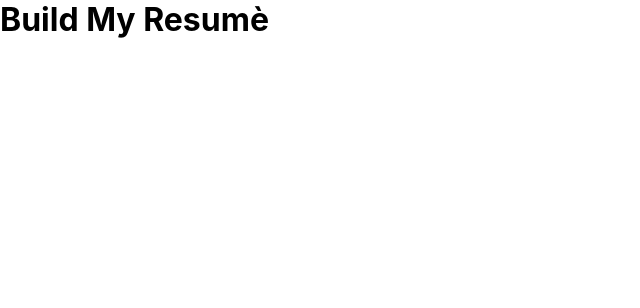
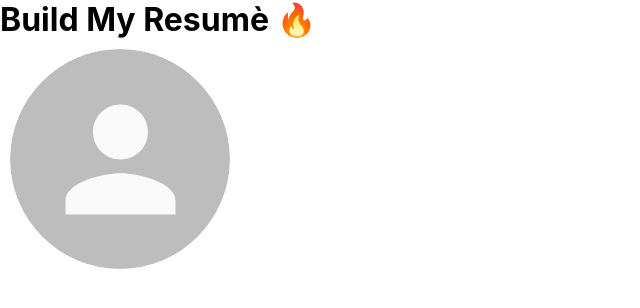
Before and after one commit to Praharsh99/buildmyresume, a React (Create React App) app: page / in a window 1280 px wide. Shown: the top 308 px of the page, without its empty margins (0-640 px from the left). Built offline with nearby package versions, Linux system fonts and the light colour scheme.

Commit message:
Created the profile picture component and alos the functionality of adding the picture

```diff
--- a/package.json
+++ b/package.json
@@ -3,6 +3,8 @@
   "version": "0.1.0",
   "private": true,
   "dependencies": {
+    "@material-ui/core": "^4.11.0",
+    "@material-ui/icons": "^4.9.1",
     "@testing-library/jest-dom": "^4.2.4",
     "@testing-library/react": "^9.5.0",
     "@testing-library/user-event": "^7.2.1",
--- a/src/App.css
+++ b/src/App.css
@@ -1,2 +1,8 @@
 .app {
 }
+
+/* background: #3083dc; */
+/* background: #e76650; */
+/* background: #bb3d76; */
+/* background: #4fb298; */
+/* background: #bababa; */
--- a/src/App.js
+++ b/src/App.js
@@ -1,11 +1,14 @@
 import React from 'react';
+
+import ProfilePicture from './components/profile-picture/profile-picture.component';
 
 import './App.css';
 
 function App() {
   return (
     <div className="app">
-      <h1>Build My Resumè</h1>
+      <h1>Build My Resumè {'🔥'}</h1>
+      <ProfilePicture />
     </div>
   );
 }
--- /dev/null
+++ b/src/components/profile-picture/profile-picture.component.jsx
@@ -0,0 +1,69 @@
+import React, { useState } from 'react';
+
+import { Avatar } from '@material-ui/core';
+import CameraAltIcon from '@material-ui/icons/CameraAlt';
+
+import './profile-picture.styles.css';
+
+const ProfilePicture = ({ profilePictureURL }) => {
+  const [imageUrl, setImageURL] = useState(null);
+
+  const style = {
+    backgroundImage: `url(${imageUrl})`,
+  };
+
+  const handleClick = () => {
+    const imageInput = document.createElement('input');
+    imageInput.type = 'file';
+    imageInput.multiple = false;
+    imageInput.accept = 'image/*';
+
+    imageInput.click();
+
+    imageInput.onchange = () => {
+      const uploadedImage = imageInput.files[0];
+
+      if (
+        uploadedImage.type.includes('image/') &&
+        uploadedImage.size <= 5242880
+      ) {
+        const blob = new Blob([uploadedImage]);
+        const imageUrl = URL.createObjectURL(blob);
+
+        setImageURL(imageUrl);
+      } else {
+        alert('The selected file should an image and should not exceed 5MB');
+      }
+    };
+  };
+
+  return (
+    <div className="profilepicture" onClick={handleClick}>
+      {imageUrl ? (
+        <div style={style} className="profilepicture__background"></div>
+      ) : (
+        <Avatar />
+      )}
+      <div className="profilepicture__overlay">
+        <CameraAltIcon />
+        <span>Choose an image</span>
+      </div>
+    </div>
+  );
+};
+
+export default ProfilePicture;
+
+// const fileInput = document.createElement('input');
+//   fileInput.type = 'file';
+//   fileInput.multiple = false;
+//   fileInput.accept = 'image/*';
+
+//   fileInput.click();
+
+//   fileInput.onchange = () => {
+//     const uploadedImage = fileInput.files[0];
+
+//     if (validImageTypes.includes(uploadedImage.type)) {
+//       const blob = new Blob([fileInput.files[0]]);
+//       const imageUrl = URL.createObjectURL(blob);
--- /dev/null
+++ b/src/components/profile-picture/profile-picture.styles.css
@@ -0,0 +1,51 @@
+.profilepicture {
+  position: relative;
+  width: 220px;
+  height: 220px;
+  border-radius: 50%;
+  overflow: hidden;
+  cursor: pointer;
+  margin: 10px;
+}
+
+.profilepicture > .MuiAvatar-root {
+  width: 100%;
+  height: 100%;
+}
+
+.profilepicture__background {
+  position: absolute;
+  width: 100%;
+  height: 100%;
+  background-position: center center;
+  background-repeat: no-repeat;
+  background-size: cover;
+}
+
+.profilepicture__overlay {
+  position: absolute;
+  top: 0;
+  left: 0;
+  height: 100%;
+  width: 100%;
+  display: flex;
+  flex-direction: column;
+  justify-content: center;
+  align-items: center;
+  z-index: 10;
+  opacity: 0;
+  color: #fff;
+  font-size: 14px;
+  font-weight: bold;
+  border-radius: 50%;
+  background: rgba(0, 0, 0, 0.5);
+  transition: all 0.2s ease;
+}
+
+.profilepicture__overlay > .MuiSvgIcon-root {
+  font-size: 32px;
+}
+
+.profilepicture:hover > .profilepicture__overlay {
+  opacity: 1;
+}
```
Also changed, not shown: src/components/resume/resume.component.jsx (added, +13 -0 lines), src/components/resume/resume.styles.css (added), 1 other file (tests, documents, lock files or other folders).
